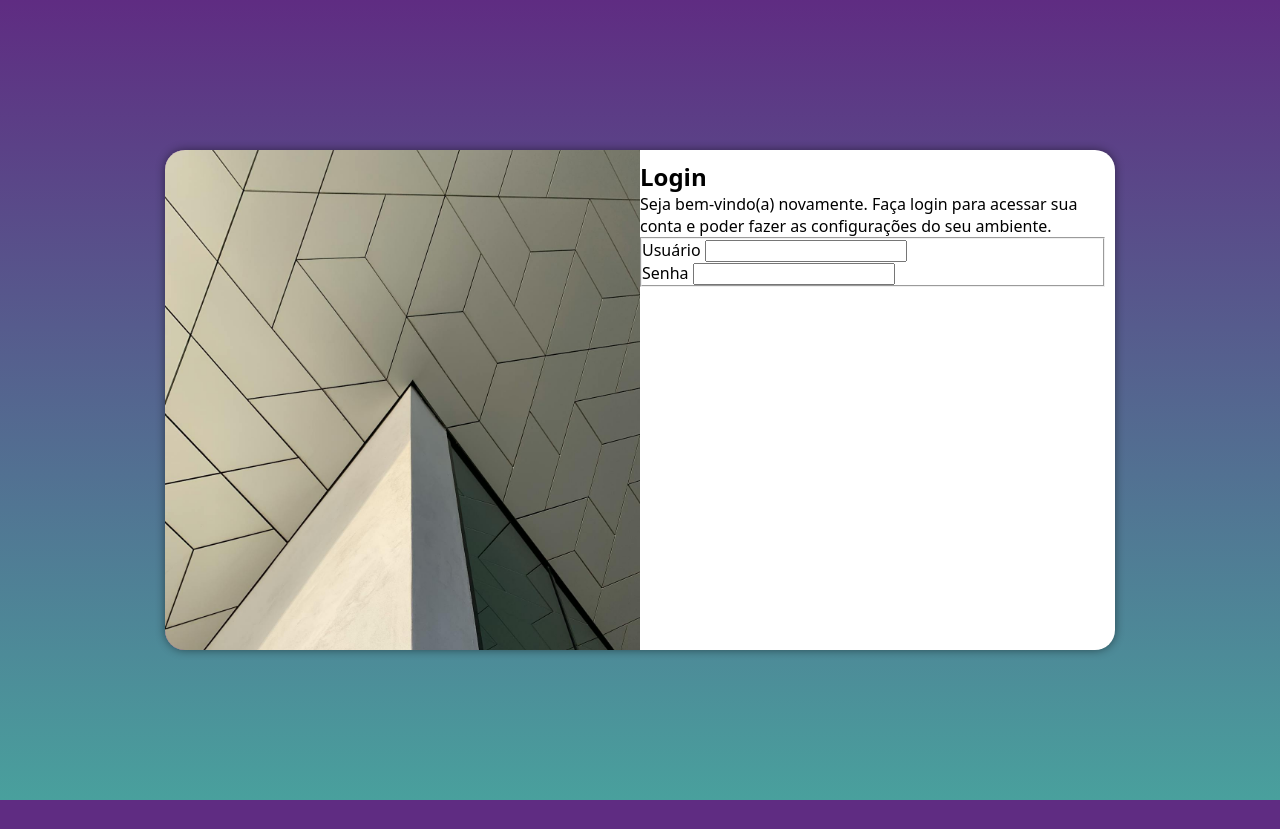
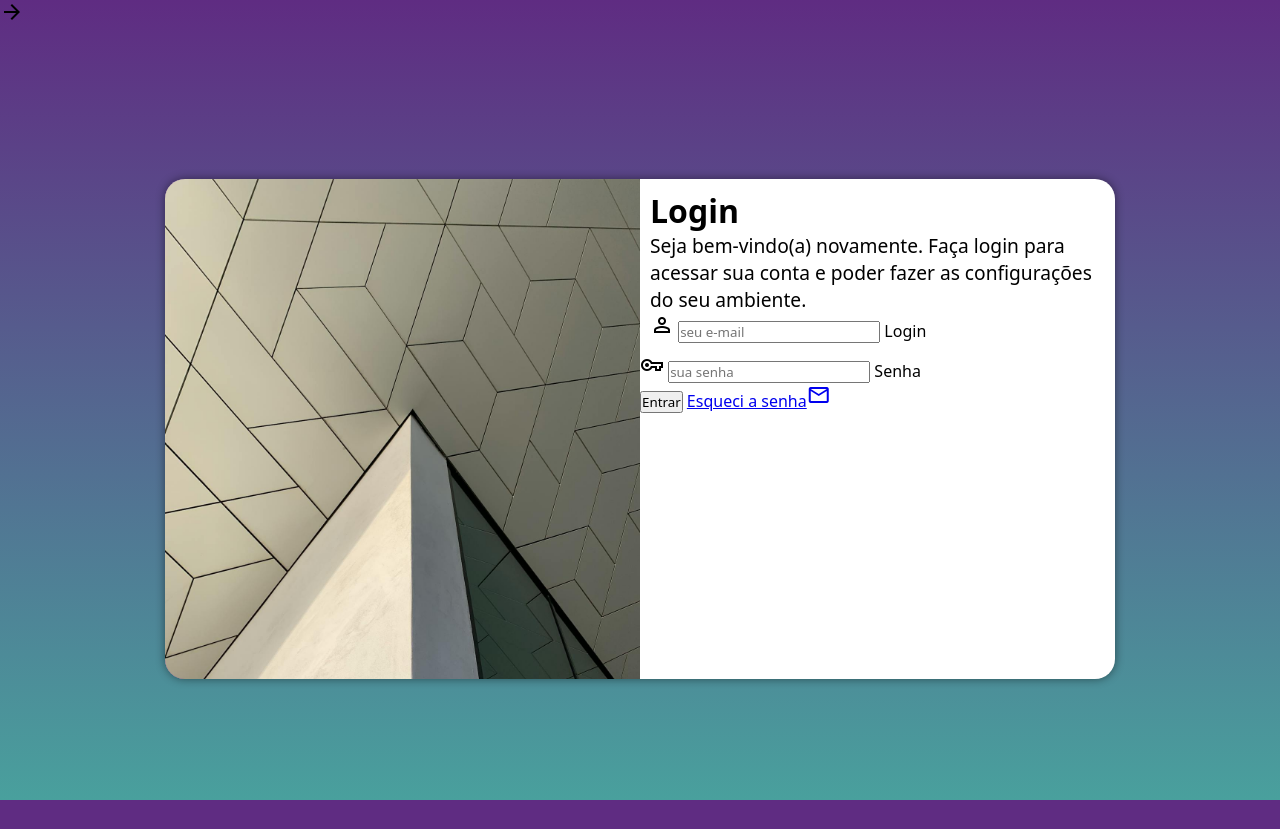
Before and after one commit to EiderXavier/projeto-login, a plain HTML site: page index.html in a window 1280 px wide. Before the commit the page ends 800 px from the top, so only its background shows below. Drawn offline with nearby package versions, Linux system fonts and the light colour scheme.

Commit message:
projeto-senha - inicio formulário

```diff
--- a/estilos/media-query.css
+++ b/estilos/media-query.css
@@ -15,12 +15,12 @@ Grandes Telas:  acima de 1200px
         width: 80vw;
     }
     section#login > div#imagem {
-        float: left;
+        float: right;
         width: 30%;
         height: 100%;
     }
     section#login > div#formulario{
-        float: right;
+        float: left;
         width: 70%;
     }
 
@@ -37,5 +37,15 @@ Grandes Telas:  acima de 1200px
         width: 50%;
         height: 100%;
     }
+    section#login > div#formulario {
+        float: left;
+        width: 50%;
+    }
+    div#formulario > h1 {
+        font-size: 2em;
+    }
+    div#formulario > p {
+        font-size: 1.2em;
+    }
 
 }
--- a/index.html
+++ b/index.html
@@ -6,6 +6,8 @@
     <title>Login</title>
     <link rel="stylesheet" href="estilos/style.css">
     <link rel="stylesheet" href="estilos/media-query.css">
+    <link rel="stylesheet" href="https://fonts.googleapis.com/css2?family=Material+Symbols+Outlined:opsz,wght,FILL,GRAD@20..48,100..700,0..1,-50..200" />
+    <span class="material-symbols-outlined">arrow_forward</span>
 </head>
 <body>
     <main>
@@ -16,19 +18,23 @@
             <div id="formulario">
                 <h1>Login</h1>
                 <p>Seja bem-vindo(a) novamente. Faça login para acessar sua conta e poder fazer as configurações do seu ambiente.</p>
-                <form action="login.php" method="post" autocomplete="off">
-                    <fieldset>
-                        <p>
+                <form action="login.php" method="post" autocomplete="on>
 
-                            <label for="itext">Usuário</label>
-                            <input id="itext" name="text" type="text">
+                            <div class="campo">
+                                <span class="material-symbols-outlined">person</span>
+                                <input id="ilogin" name="login" type="email" placeholder="seu e-mail" autocomplete="email" required maxlength="30">
+                                <label for="ilogin">Login</label>
+                            </div>
 
-                        </p>
-                        <p>
-                            <label for="isenha">Senha</label>
-                            <input type="password" name="senha" id="isenha">
-                        </p>
-                    </fieldset>
+                            <div class="campo">
+                                <span class="material-symbols-outlined">vpn_key</span>
+                                <input type="password" name="senha" id="isenha" placeholder="sua senha" autocomplete="current-password" minlength="8" maxlength="20">
+                                <label for="isenha">Senha</label>
+                            </div>
+
+                            <input type="submit" value="Entrar">
+                            <a href="esqueci.html">Esqueci a senha<span class="material-symbols-outlined">mail</span></a>
+
                 </form>
             </div>
         </section>
```
